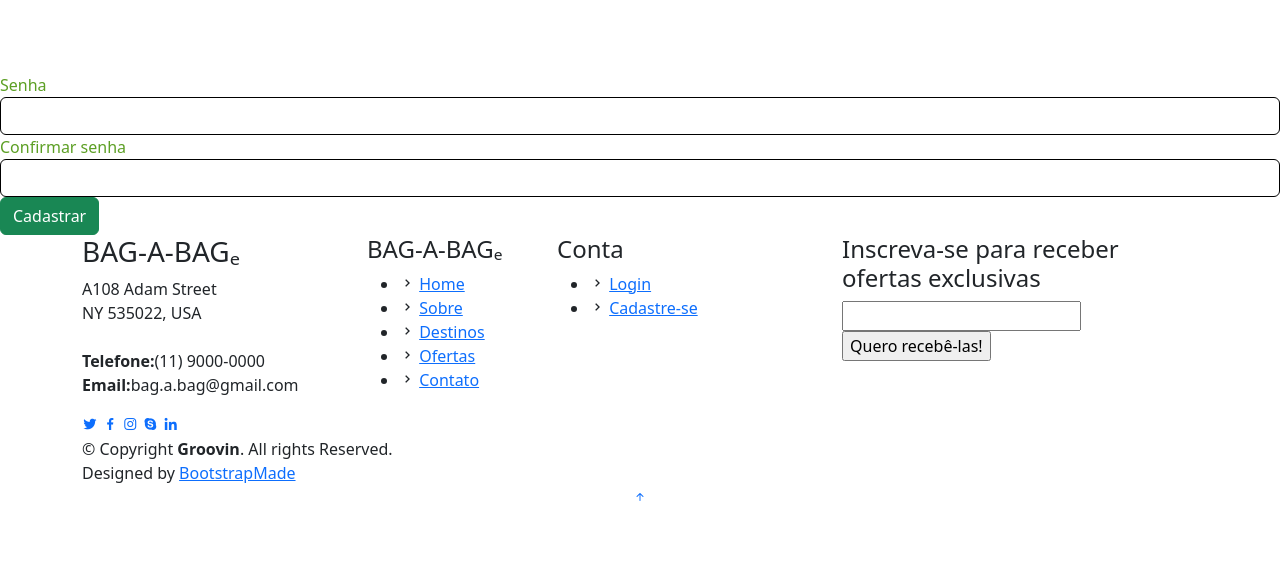
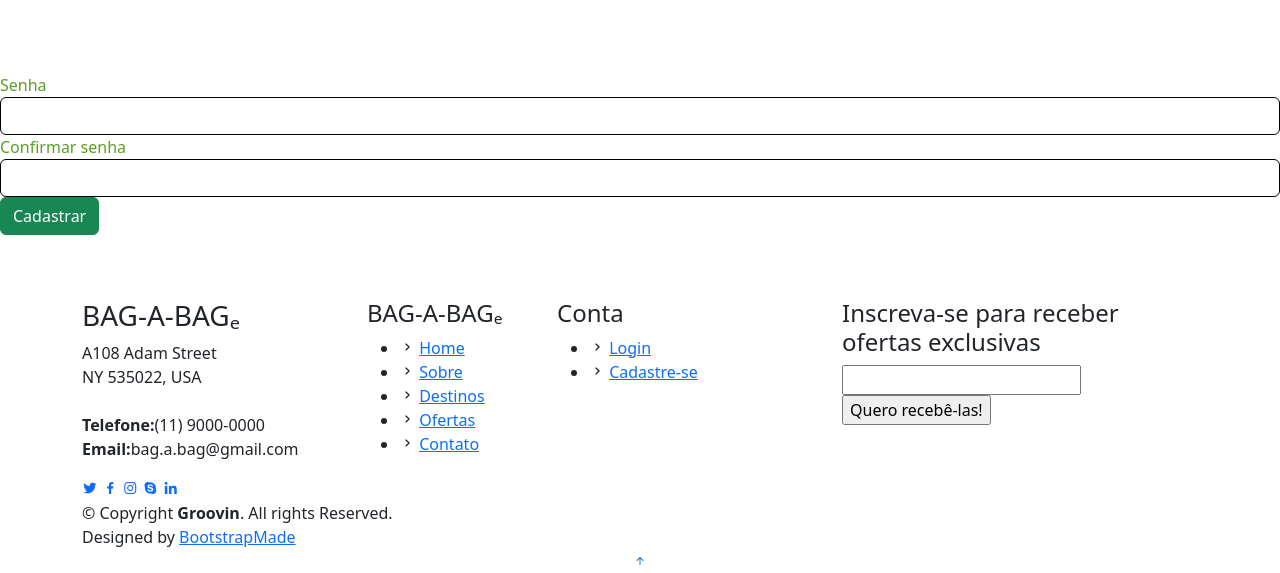
Before and after one commit to gustavinxd/bag-a-bagV2, a PHP site: page /pages/cadastro.php in a window 1280 px wide. Shown: the part 1423-1996 px from the top of the page. Before the commit the page ends 1924 px from the top, so only its background shows below. Run offline with PHP 8.4, Linux system fonts and the light colour scheme.

Commit message:
Update cadastro.php

```diff
--- a/pages/cadastro.php
+++ b/pages/cadastro.php
@@ -230,7 +230,7 @@
 
       <!-- ======= Footer ======= -->
       <footer id="footer">
-    <div class="footer-top">
+    <div class="footer-top" style="margin-top: 4em;">
       <div class="container">
         <div class="row">
 
```
